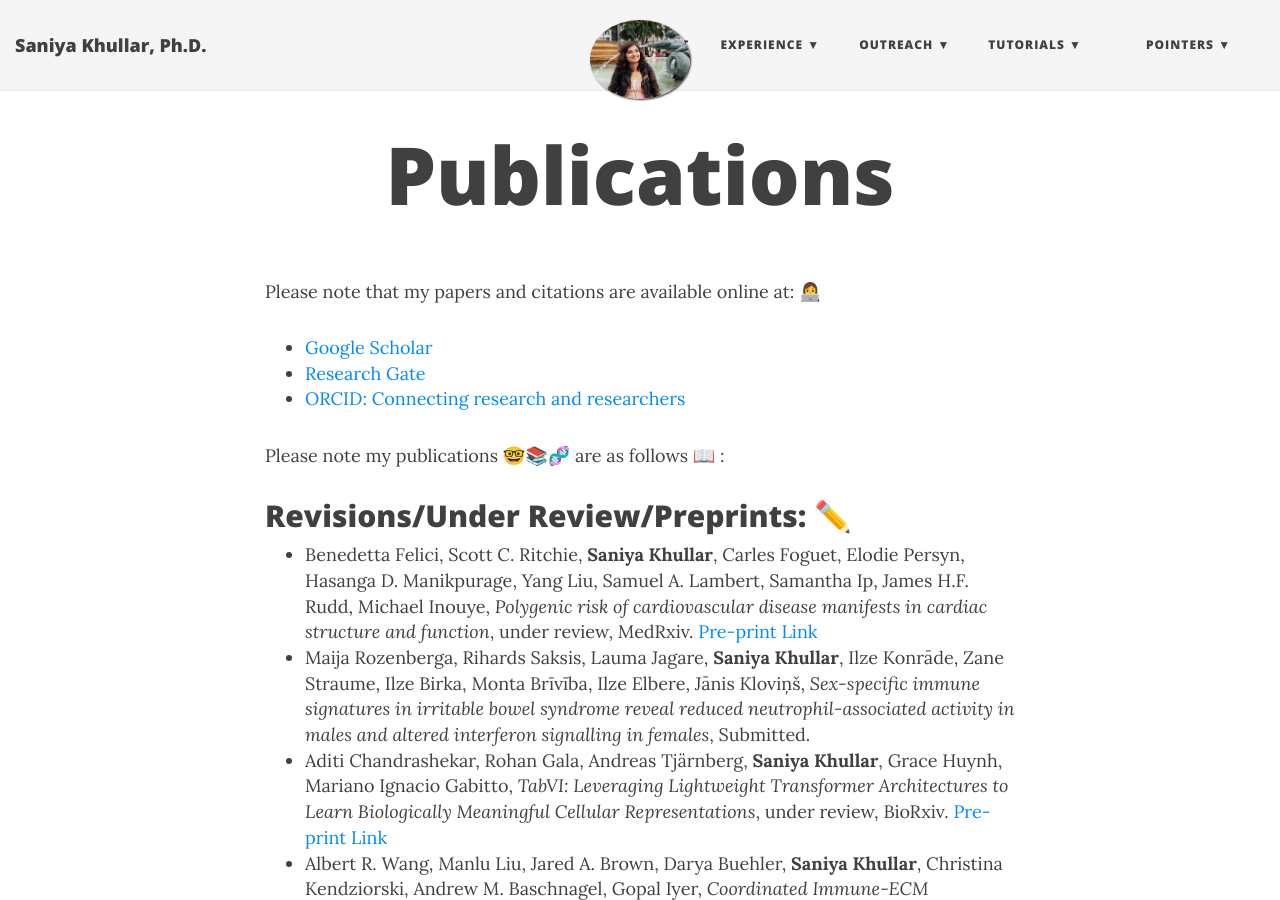
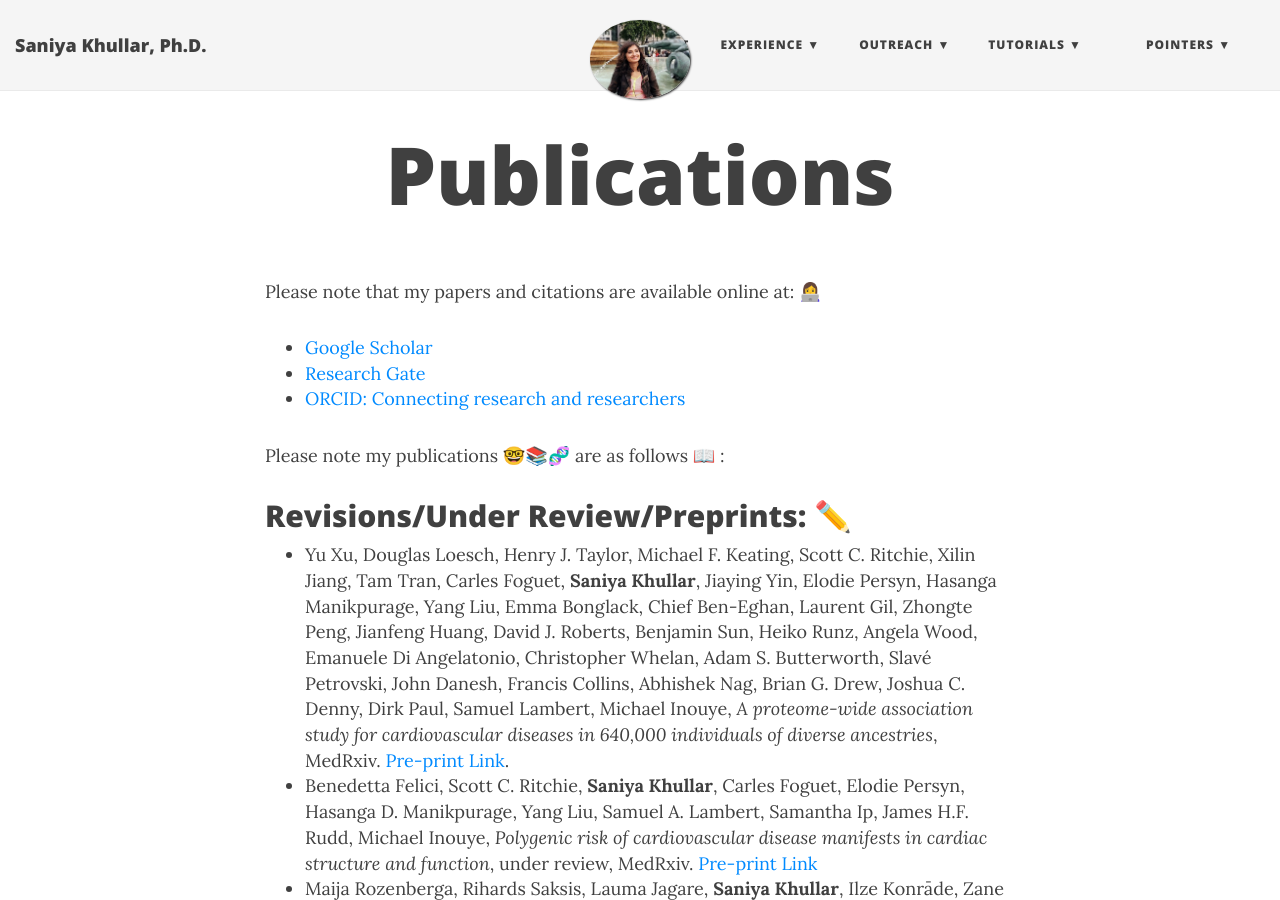
Before and after one commit to SaniyaKhullar/saniyakhullar.github.io, a Jekyll site: the page built from publications.md, in a window 1280 px wide and 900 px high. Built offline with Jekyll 4.4.1, drawn with Linux system fonts in a browser that asks for light colours; nearby versions of some CDN libraries.

Commit message:
updated preprint

```diff
--- a/publications.md
+++ b/publications.md
@@ -10,6 +10,7 @@ Please note that my papers and citations are available online at: 👩‍💻
 Please note my publications 🤓📚🧬 are as follows 📖 :
 <!-- https://emojipedia.org/people -->
 ## Revisions/Under Review/Preprints: ✏️
+- Yu Xu, Douglas Loesch, Henry J. Taylor, Michael F. Keating, Scott C. Ritchie, Xilin Jiang, Tam Tran, Carles Foguet, **Saniya Khullar**, Jiaying Yin, Elodie Persyn, Hasanga Manikpurage, Yang Liu, Emma Bonglack, Chief Ben-Eghan, Laurent Gil, Zhongte Peng, Jianfeng Huang, David J. Roberts, Benjamin Sun, Heiko Runz, Angela Wood, Emanuele Di Angelatonio, Christopher Whelan, Adam S. Butterworth, Slavé Petrovski, John Danesh, Francis Collins, Abhishek Nag, Brian G. Drew, Joshua C. Denny, Dirk Paul, Samuel Lambert, Michael Inouye, *A proteome-wide association study for cardiovascular diseases in 640,000 individuals of diverse ancestries*, MedRxiv. [Pre-print Link](https://www.medrxiv.org/content/10.64898/2026.08.04.26359685v1).
 - Benedetta Felici, Scott C. Ritchie, **Saniya Khullar**, Carles Foguet, Elodie Persyn, Hasanga D. Manikpurage, Yang Liu, Samuel A. Lambert, Samantha Ip, James H.F. Rudd, Michael Inouye, *Polygenic risk of cardiovascular disease manifests in cardiac structure and function*, under review, MedRxiv. [Pre-print Link](https://www.medrxiv.org/content/10.64898/2026.06.07.26354998v1.full-text)
 - Maija Rozenberga, Rihards Saksis, Lauma Jagare, **Saniya Khullar**, Ilze Konrāde, Zane Straume, Ilze Birka, Monta Brīvība, Ilze Elbere, Jānis Kloviņš, *Sex-specific immune signatures in irritable bowel syndrome reveal reduced neutrophil-associated activity in males and altered interferon signalling in females*, Submitted.
 - Aditi Chandrashekar, Rohan Gala, Andreas Tjärnberg, **Saniya Khullar**, Grace Huynh, Mariano Ignacio Gabitto, *TabVI: Leveraging Lightweight Transformer Architectures to Learn Biologically Meaningful Cellular Representations*, under review, BioRxiv. [Pre-print Link](https://www.biorxiv.org/content/10.1101/2025.02.13.637984v1.full)
```
